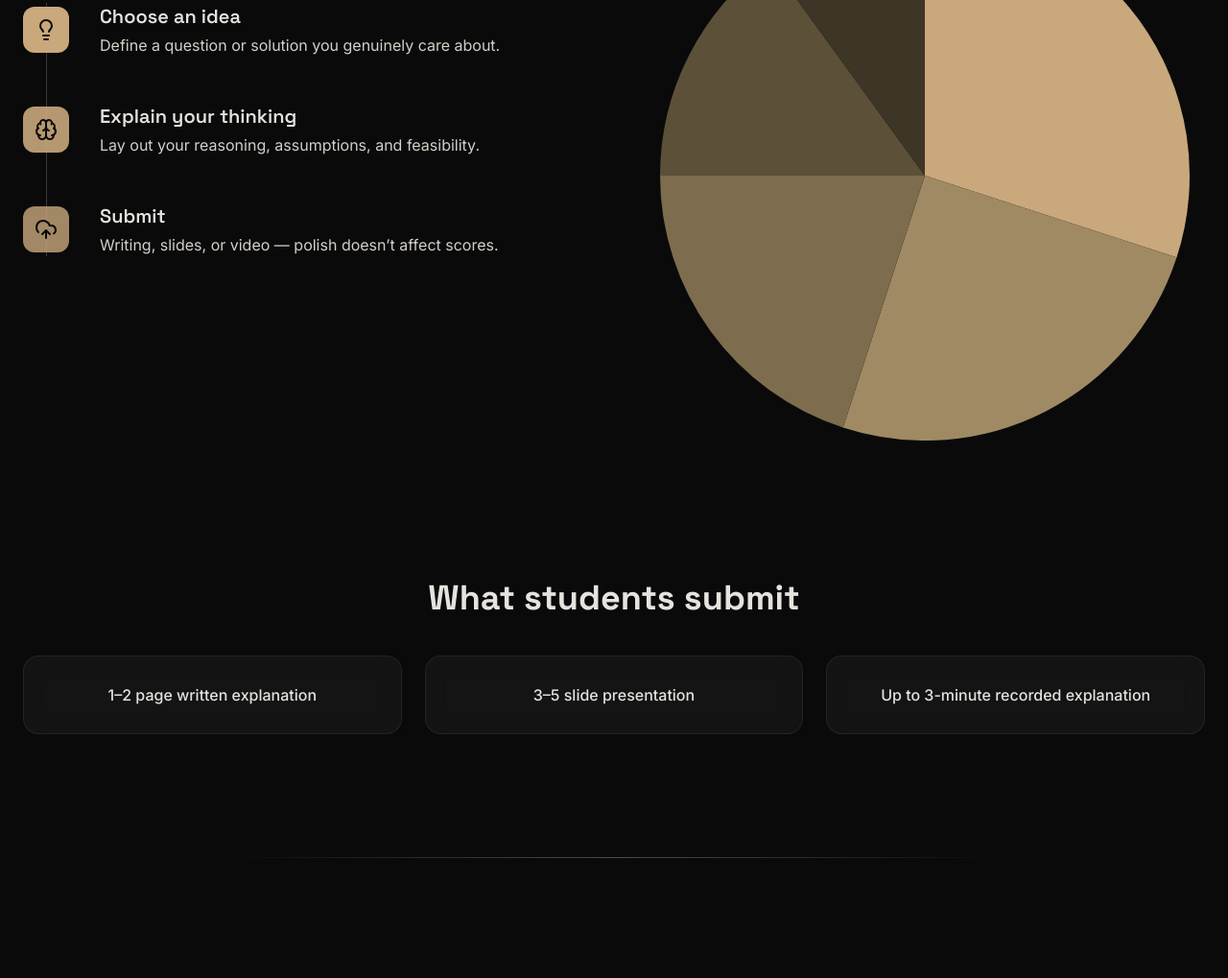
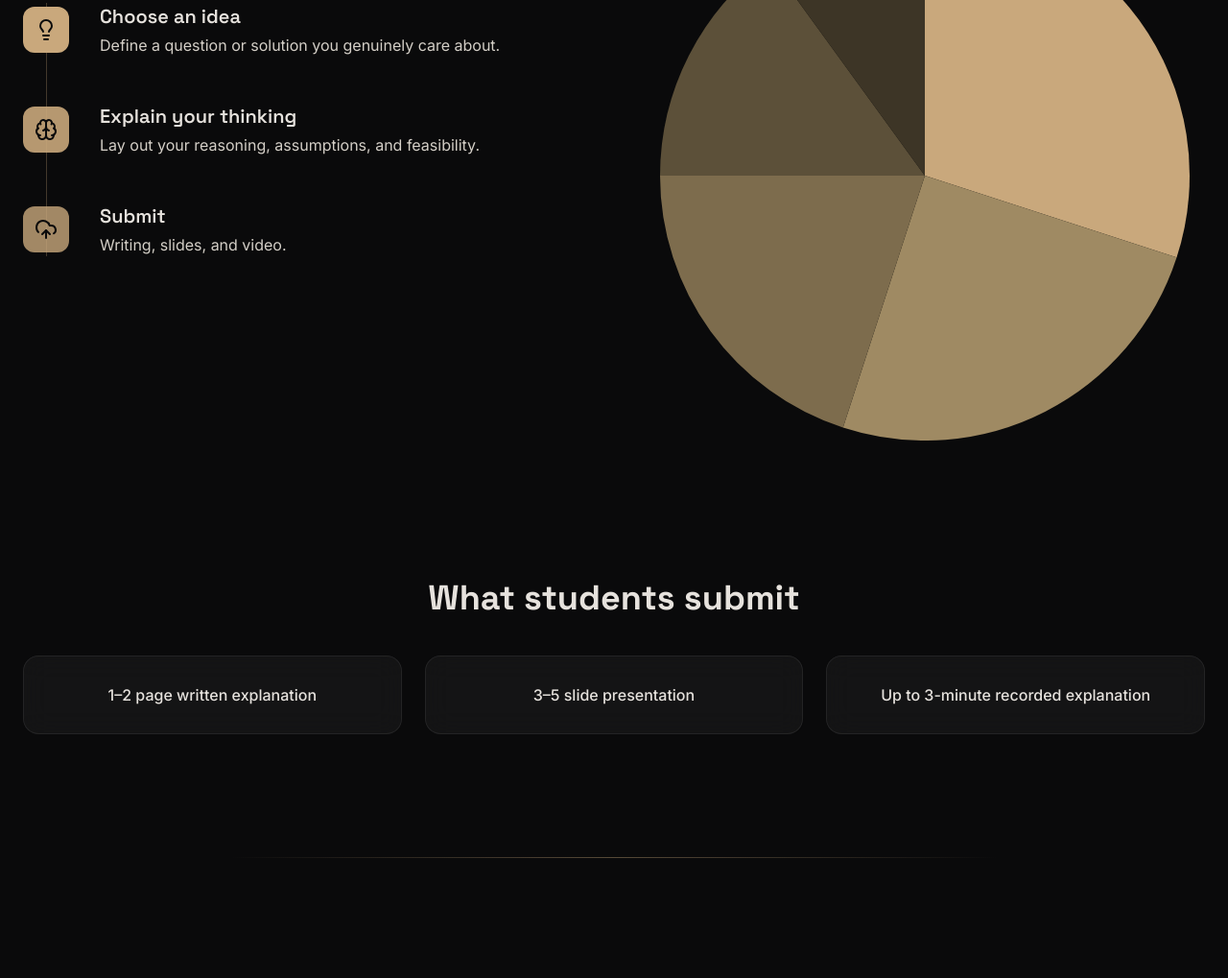
Before and after one commit to divincynic/EqualSpark, a plain HTML site: page index.html in a window 1280 px wide. Shown: the part 1483-2502 px from the top of the page at 96% size. Drawn offline with nearby package versions, Linux system fonts and the light colour scheme.

Commit message:
Modify submission guidelines text in index.html
Updated text to specify 'slides and video' instead of 'slides, or video'.

```diff
--- a/index.html
+++ b/index.html
@@ -175,7 +175,7 @@
           <i data-lucide="upload-cloud" class="w-6 h-6 text-void"></i>
         </div>
         <h3 class="font-display text-xl font-semibold mb-1">Submit</h3>
-        <p class="text-clay">Writing, slides, or video — polish doesn’t affect scores.</p>
+        <p class="text-clay">Writing, slides, and video.</p>
       </div>
     </div>
 
```
